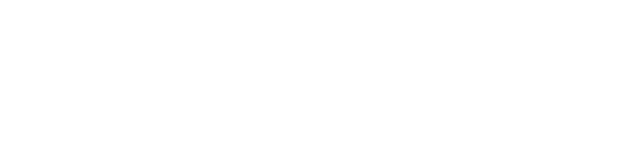
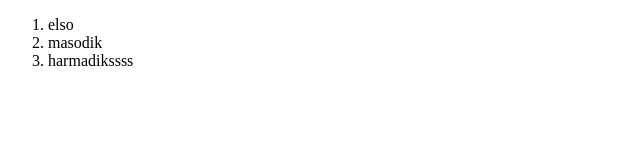
Before and after one commit to YeezusTheG/SuSu-anyag, a plain HTML site: page elso10.html in a window 1280 px wide. Shown: the whole page, without its empty margins (0-640 px from the left). Drawn offline with Linux system fonts and the light colour scheme.

Commit message:
szamozott lista hozzaadva

```diff
--- a/elso10.html
+++ b/elso10.html
@@ -7,6 +7,16 @@
     <title>Document</title>
 </head>
 <body>
-
+    <ol>
+        <li>
+            elso
+        </li>
+        <li>
+            masodik
+        </li>
+        <li>
+            harmadikssss
+        </li>
+    </ol>
 </body>
 </html>
```
